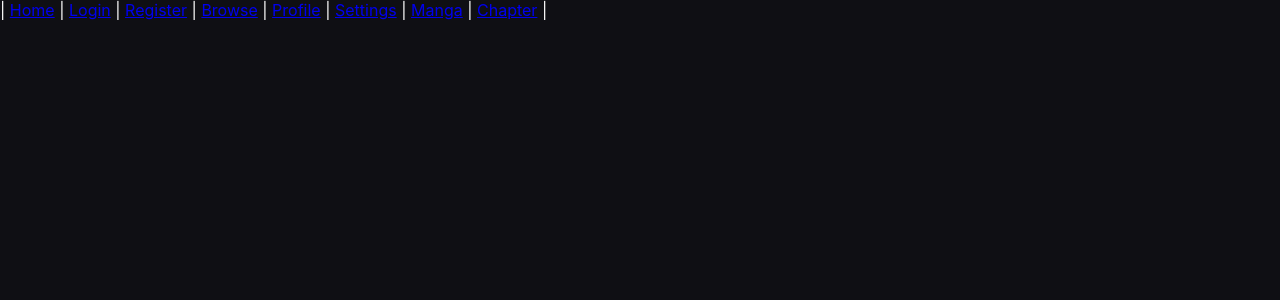
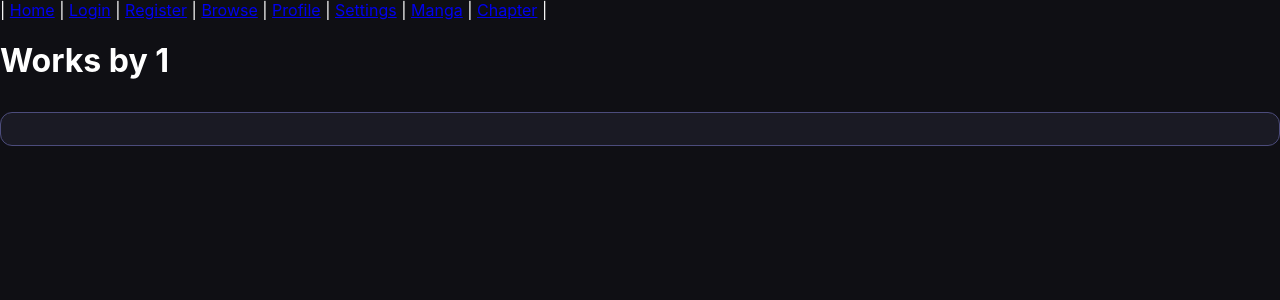
Before and after one commit to Raidiniom/Read_MangaKas, a React (Vite) app in the folder frontend/: page /author/1 in a window 1280 px wide. Shown: the top 300 px of the page. Built offline with nearby package versions, Linux system fonts and the light colour scheme; the HTML template or start-up script is replaced by a standard one.

Commit message:
It works! might need to add their links

```diff
--- a/frontend/src/App.jsx
+++ b/frontend/src/App.jsx
@@ -7,6 +7,7 @@ import Profile_page from './pages/Profile_page'
 import Manga_Page from './pages/Manga_page'
 import Settings_page from './pages/Settings_page'
 import Chapter_page from './pages/Chapter_page'
+import Author_page from './pages/Author_page'
 
 function App() {
 
@@ -34,6 +35,7 @@ function App() {
         <Route path='/settings' element={<Settings_page />} />
         <Route path='/manga/:title' element={<Manga_Page />} />
         <Route path='/manga/:title/chapter/:chapterNumber' element={<Chapter_page />} />
+        <Route path='/author/:authorName' element={<Author_page />} />
       </Routes>
     </>
   )
--- a/frontend/src/components/Manga_header.jsx
+++ b/frontend/src/components/Manga_header.jsx
@@ -1,6 +1,7 @@
 import "../styles/manga_header.css";
 
 import { getMangaById } from "../data/mockData";
+import { Link } from "react-router-dom";
 
 export default function Manga_header({ manga_id }) {
     const manga = getMangaById(manga_id);
@@ -15,7 +16,9 @@ export default function Manga_header({ manga_id }) {
                 <div className="manga-details">
                     <h1 className="manga-titleEn">{manga.title}</h1>
                     <h2 className="manga-titleJp">{manga.title_jp}</h2>
-                    <h3 className="manga-author">{manga.author}</h3>
+                    <Link className="author-link" to={`/author/${encodeURIComponent(manga.author)}`}>
+                        <h3 className="manga-author">{manga.author}</h3>
+                    </Link>
                     <p className="manga-description">{manga.description}</p>
 
                     <div className="manga-stats">
--- a/frontend/src/data/mockData.js
+++ b/frontend/src/data/mockData.js
@@ -512,3 +512,13 @@ export const searchMangas = (query, limit) => {
     )
     .slice(0, limit);
 };
+
+export const searchByAuthor = (authorName) => {
+  if (!authorName) return [];
+
+  const lowerAuthorName = authorName.toLowerCase();
+
+  return mockMangas.filter(manga =>
+    manga.author.toLowerCase().includes(lowerAuthorName)
+  );
+};
--- /dev/null
+++ b/frontend/src/pages/Author_page.jsx
@@ -0,0 +1,29 @@
+
+import { useParams } from "react-router-dom";
+import { searchByAuthor } from "../data/mockData";
+import Manga_card from "../components/Manga_card";
+
+export default function Author_page() {
+    const { authorName } = useParams(); // Get from URL
+    const authorMangas = searchByAuthor(authorName);
+
+    console.log(authorMangas)
+
+    // Optional: handle URL decoding for special characters
+    const displayName = decodeURIComponent(authorName || "");
+
+    if (!authorName) {
+        return <div>No author specified</div>;
+    }
+
+    return (
+        <div className="author-body">
+            <h1>Works by {displayName}</h1>
+            <div className="manga-grid">
+                {authorMangas.map((manga, index) => (
+                    <Manga_card key={index} manga_id={manga.id} />
+                ))}
+            </div>
+        </div>
+    );
+}
--- a/frontend/src/styles/manga_header.css
+++ b/frontend/src/styles/manga_header.css
@@ -95,6 +95,11 @@
     font-style: italic;
     border-bottom: 2px solid var(--border);
     padding-bottom: 10px;
+}
+
+.author-link {
+    text-decoration: none;
+    color: var(--text-primary);
 }
 
 .manga-author {
```
